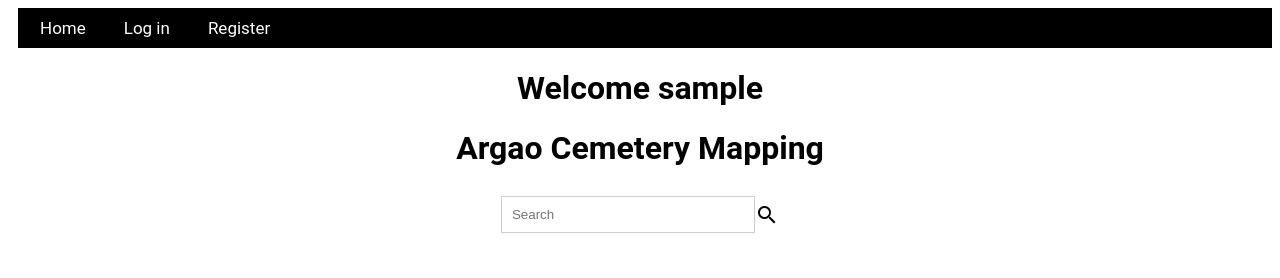
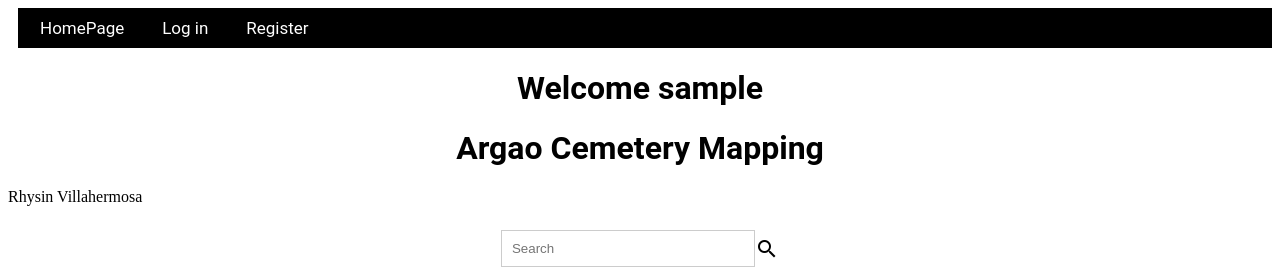
Before and after one commit to rhysinku/Cemetery-github, a PHP site: page /index.php in a window 1280 px wide. Shown: the top 278 px of the page. Run offline with PHP 8.4, Linux system fonts and the light colour scheme; the visitor is signed in with stand-in values (Sample User, id 1); some libraries are stand-ins or nearby versions.

Commit message:
Trying Commit
try commit

```diff
--- a/header.php
+++ b/header.php
@@ -14,7 +14,7 @@ session_start()
     <head>
         <body>
             <nav class="navcofig">
-                <a href="index.php">Home</a>
+                <a href="index.php">HomePage</a>
                 <a href="LogIn.php">Log in</a>
                 <a href="Register.php">Register</a>
             </nav>
--- a/index.php
+++ b/index.php
@@ -9,6 +9,7 @@ include_once 'header.php';
         }
         ?>
             <h1>Argao Cemetery Mapping</h1>
+            <p>Rhysin Villahermosa</p>
             <form>
                 <div class="search">
                 <input type="text" placeholder="Search" id="ids"/>
```
